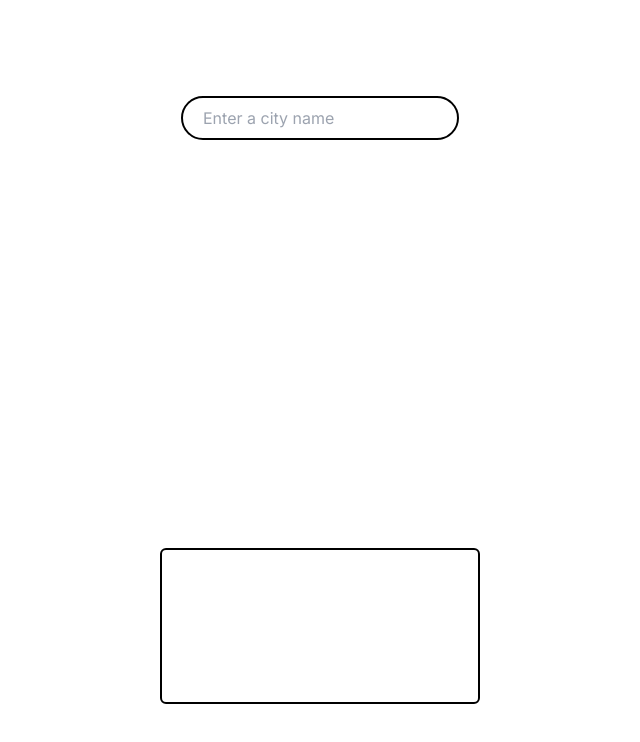
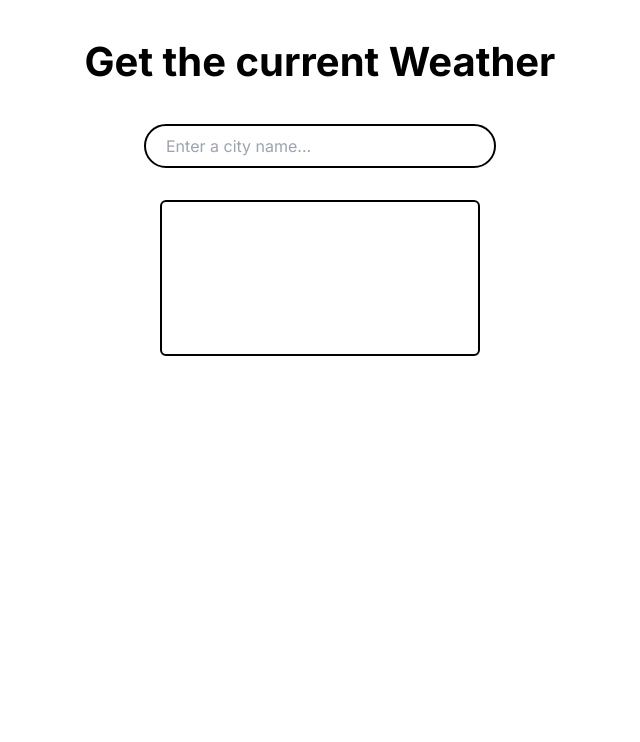
Before and after one commit to FranArteaga/weather-project, a Next.js app: page / in a window 1280 px wide. Shown: the top 742 px of the page, without its empty margins (320-960 px from the left). Built offline with nearby package versions, Linux system fonts and the light colour scheme; no server answers.

Commit message:
adjusted sizes, spacing,  added title and some text in card displays only after the api call

```diff
--- a/src/app/page.js
+++ b/src/app/page.js
@@ -17,32 +17,39 @@ export default function Home() {
         .then(response => response.json())
         .then(data => {
           setWeather(data)
-        console.log(":0 la new data", data)
         })
       setCity('')
     }
   }
 
   return (
-    <main className="flex min-h-screen flex-col items-center justify-between p-24">
+    <main className="h-[100vh] py-8 px-16"
+  >
+      <div className='flex flex-col items-center'>
+
+        <h1 className='sm:pt-0 text-[2.5em] font-bold py-8'>
+          Get the current Weather
+        </h1>
         <input
           value={city}
           onChange={event => setCity(event.target.value)}
           onKeyDown={searchCity}
-      placeholder='Enter a city name'
+          placeholder='Enter a city name...'
           type='text'
-      className='px-5 py-2 border-2 border-black rounded-full'>
+          className='w-[22em] px-5 py-2 mb-8 border-2 border-black rounded-full'>
         </input>
+
         <div className=''>
 
           <WeatherCard
             city={weather.name}
             temperature={weather.main ? `${weather.main.temp}°C` : null}
             weather={weather.weather ? weather.weather[0].main : null}
-          humidity={weather.weather ? `${weather.main.humidity}%` : null}
-          wind={weather.weather ? `${weather.wind.speed}` : null}
+            humidity={weather.weather ? `Humidity: ${weather.main.humidity}%` : null}
+            wind={weather.weather ? `Wind speed: ${weather.wind.speed}km/h` : null}
 
           />
+        </div>
       </div>
     </main>
   )
--- a/src/components/weatherCard.js
+++ b/src/components/weatherCard.js
@@ -1,30 +1,28 @@
 import React from 'react'
 
 export default function WeatherCard(props) {
-  const {city, temperature, weather, humidity, wind} = props
+  const { city, temperature, weather, humidity, wind } = props
   return (
-    <div className='border-2 border-black rounded-md p-8 min-w-[20em]'>
-      <div className=''>
+    <div className='border-2 border-black rounded-md p-8 w-[20em]'>
+      <div className='flex flex-col justify-between'>
 
-        <div className='py-2 flex justify-between   '>
+        <div className='py-2'>
           <div>
             {city}
-          </div>
-          <div>
-            {/* place2 */}
-          </div>
           </div>
           <div className='py-2 pb-12 text-3xl '>
             <div>{temperature}</div>
             <div>{weather}</div>
           </div>
-
+        </div>
+        <div>
           <div className='py-1'>
             {humidity}
           </div>
           <div className='py-1'>
             {wind}
           </div>
+        </div>
 
       </div>
     </div>
```
Lines whose indentation alone changed are shown as unchanged.
